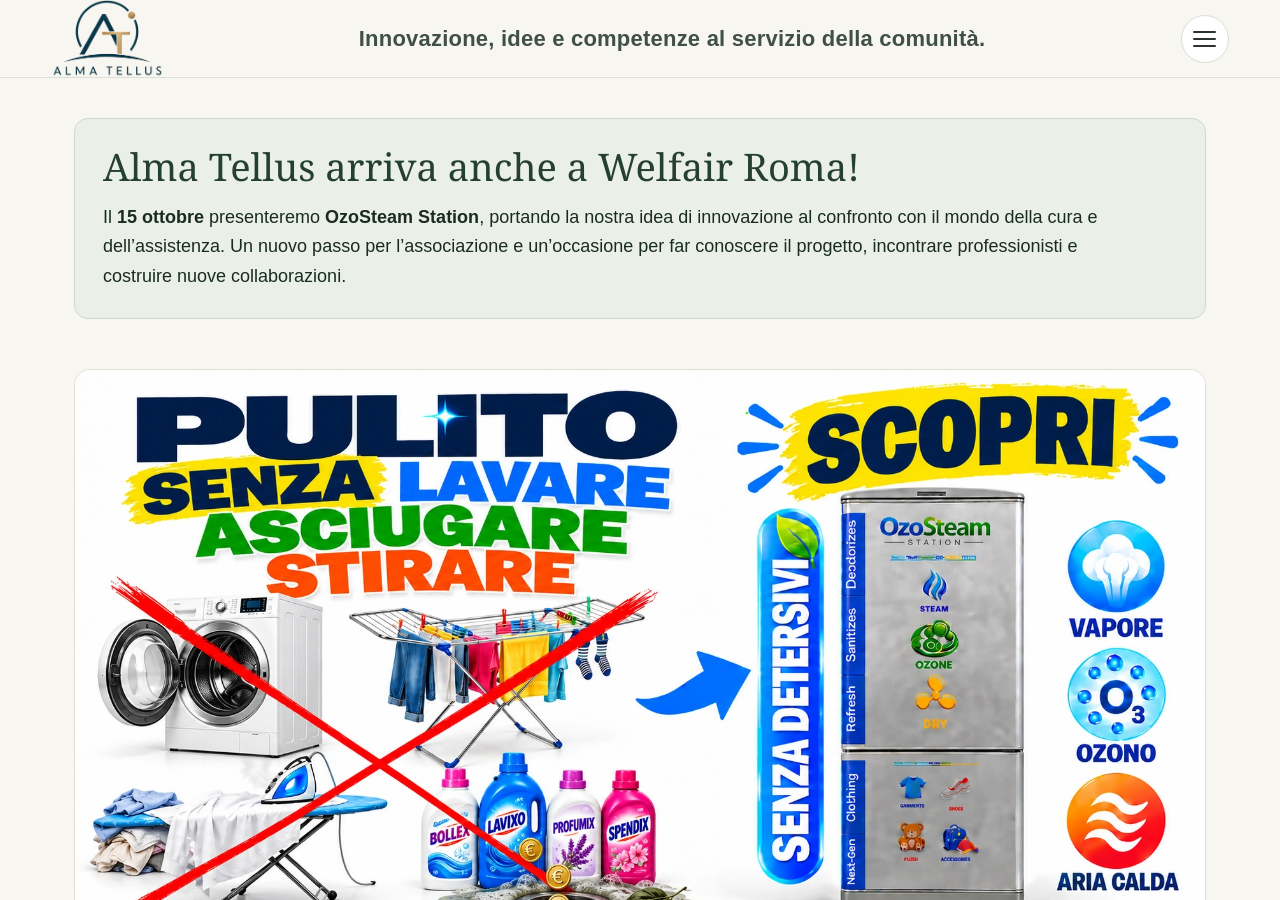
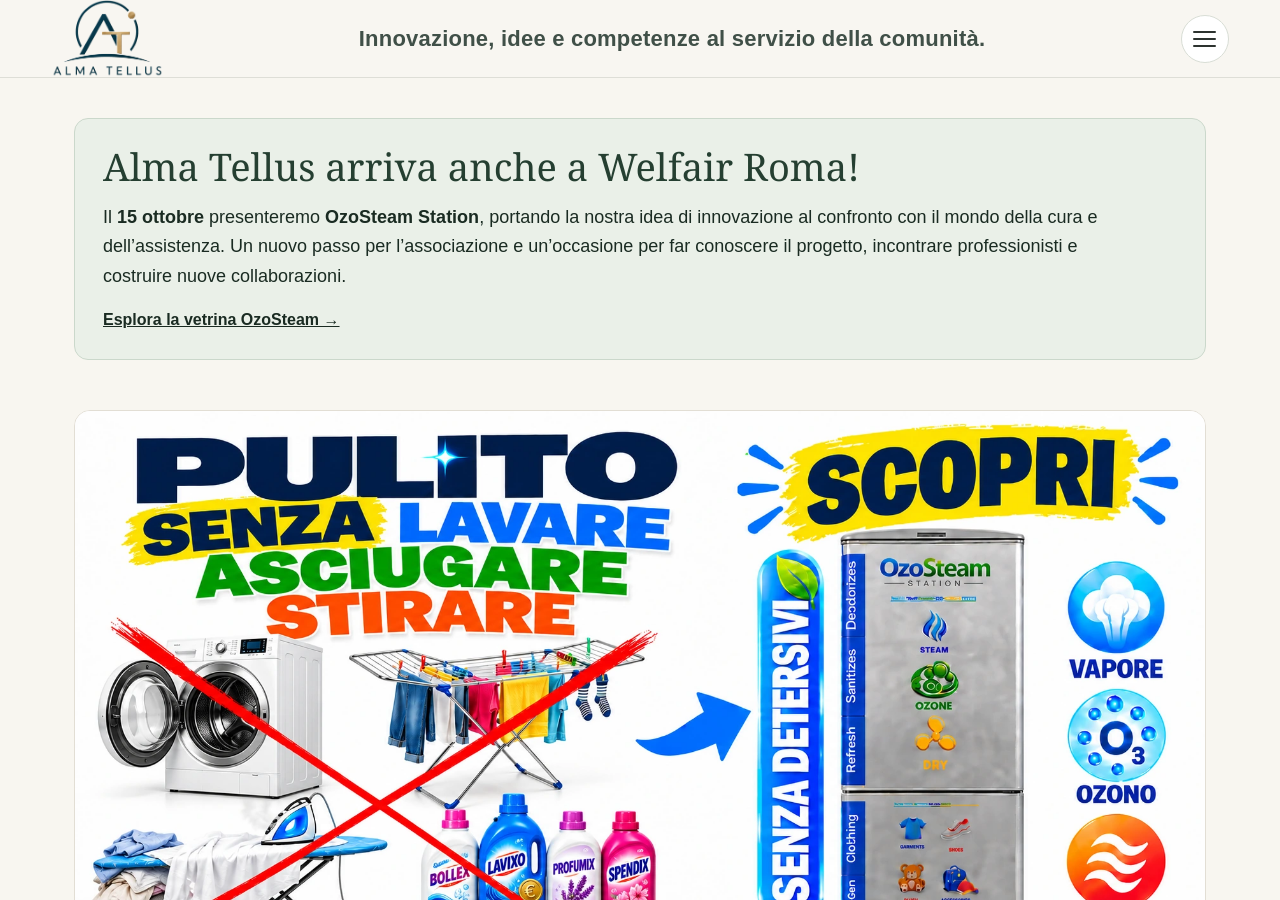
Before and after one commit to almatellus/almatellus.github.io, a Jekyll site: the page built from index.html, in a window 1280 px wide and 900 px high. Built offline with Jekyll 4.4.1, drawn with Linux system fonts in a browser that asks for light colours.

Commit message:
Collega la notizia Welfair alla vetrina OzoSteam

```diff
--- a/index.html
+++ b/index.html
@@ -51,8 +51,11 @@
 .alma-new-home .hero-copy>.home-audio{grid-column:2;grid-row:1/span 4;align-self:center;margin-top:0}
 @media(max-width:820px){.alma-new-home .hero{gap:22px}.alma-new-home .hero .hero-copy{display:block}.alma-new-home .hero-copy>.home-audio{margin-top:22px}.alma-new-home .hero .shot{border-radius:12px}}
 .alma-new-home .mfr-proof{margin:4px 0 34px;padding:24px 26px;border:1px solid #e2ded4;border-radius:16px;background:#fff;display:grid;grid-template-columns:minmax(0,1fr) auto;gap:24px;align-items:center}.alma-new-home .mfr-proof .kicker{font-size:11px;letter-spacing:1.5px;color:var(--mute);margin-bottom:7px}.alma-new-home .mfr-proof h2{font-size:30px;margin-bottom:8px}.alma-new-home .mfr-proof p{color:var(--mute);max-width:700px}.alma-new-home .mfr-proof .mfr-date{font-family:Georgia,serif;font-size:24px;white-space:nowrap;text-align:right}.alma-new-home .mfr-proof .mfr-date small{display:block;font:12px Arial;color:var(--mute);margin-top:4px}@media(max-width:820px){.alma-new-home .mfr-proof{grid-template-columns:1fr;padding:20px}.alma-new-home .mfr-proof h2{font-size:27px}.alma-new-home .mfr-proof .mfr-date{text-align:left;font-size:21px;white-space:normal}}.alma-new-home .mfr-official{margin:4px 0 34px}.alma-new-home .mfr-official a{display:block}.alma-new-home .mfr-official img{display:block;width:100%;height:auto;border-radius:10px;border:1px solid #e2ded4}</style><div class="alma-new-home"><div class="wrap"><section class="welfair-news" aria-labelledby="welfair-news-title" style="margin:18px 0 24px;padding:26px 28px;background:#eaf0e8;border:1px solid #cbd8cb;border-radius:14px">
+<a href="{{ '/ozosteam-vetrina.html' | relative_url }}" aria-label="Scopri la vetrina OzoSteam a Welfair Roma" style="display:block;color:inherit;text-decoration:none">
 <h2 id="welfair-news-title" style="font-size:clamp(27px,4.5vw,38px);line-height:1.15;margin-bottom:14px;color:#253f31">Alma Tellus arriva anche a Welfair Roma!</h2>
 <p style="font-size:clamp(16px,2.2vw,18px);line-height:1.65;max-width:1000px">Il <strong>15 ottobre</strong> presenteremo <strong>OzoSteam Station</strong>, portando la nostra idea di innovazione al confronto con il mondo della cura e dell’assistenza. Un nuovo passo per l’associazione e un’occasione per far conoscere il progetto, incontrare professionisti e costruire nuove collaborazioni.</p>
+<p style="margin-top:16px;font-weight:700;text-decoration:underline">Esplora la vetrina OzoSteam →</p>
+</a>
 </section><div class="hero" id="ozosteam">
   <div class="hero-copy">
     <p class="where">ALMA TELLUS · ASSOCIAZIONE SENZA SCOPO DI LUCRO<br>IL NOSTRO PROGETTO ALLA MAKER FAIRE ROME 2026</p>
```
